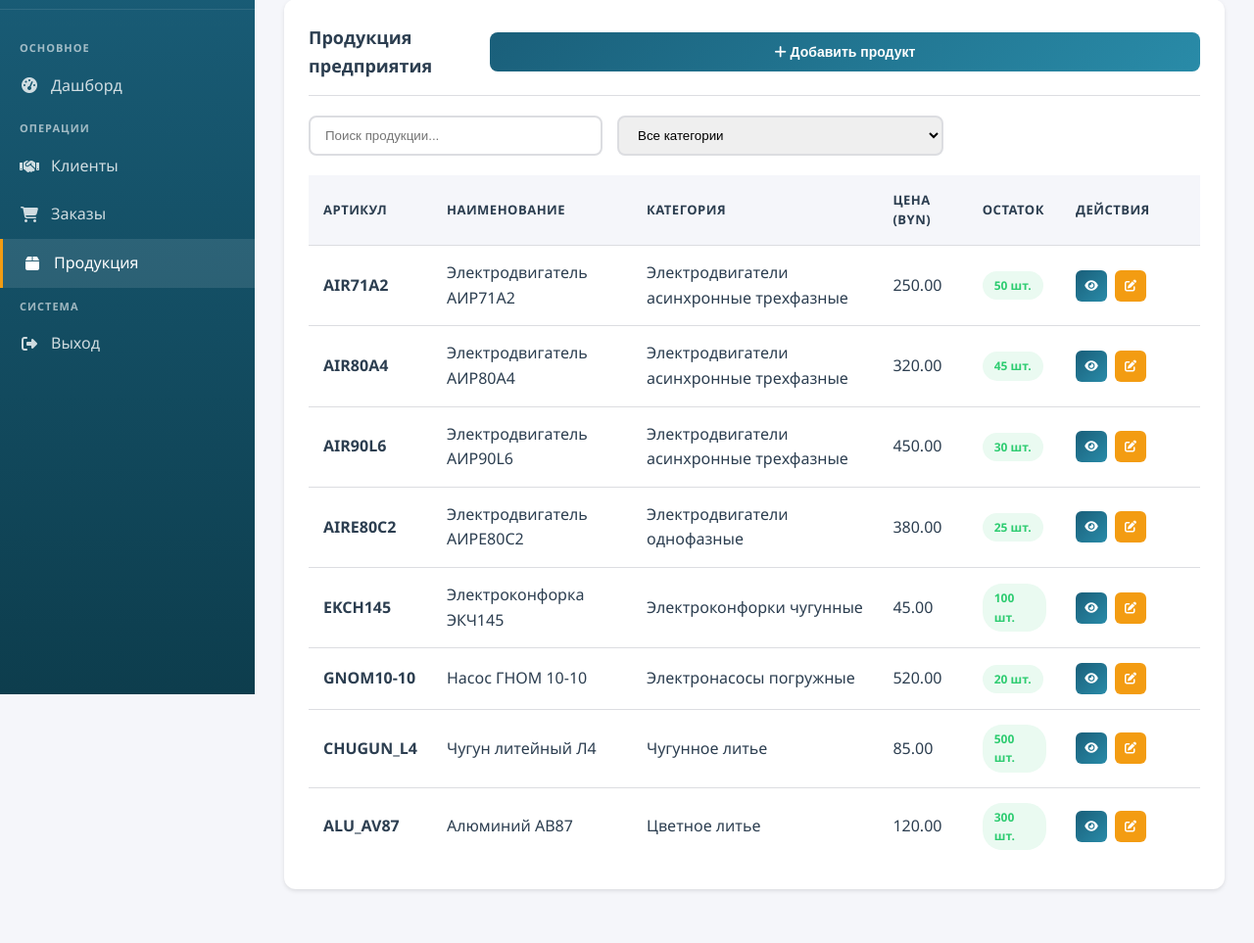
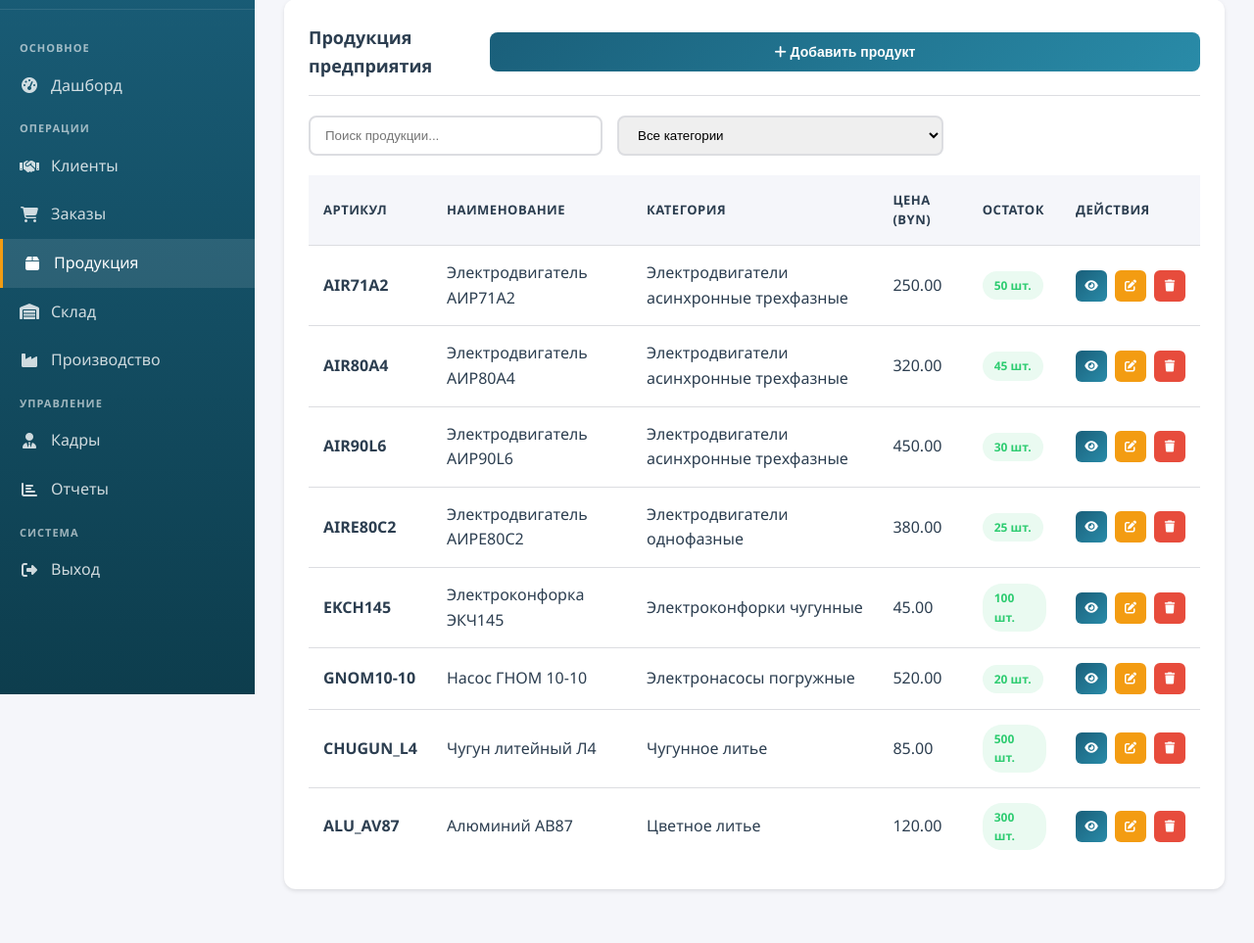
Before and after one commit to Pufik1/PolesEM, a PHP site: page /polesie_system/modules/products/index.php in a window 1280 px wide. Shown: the part 91-1054 px from the top of the page at 98% size. Run offline with PHP 8.4, Linux system fonts and the light colour scheme; a user stored in the database is signed in; data comes from the database, SQL or seed files in the repository.

Commit message:
update branch

```diff
--- a/polesie_system/assets/css/style.css
+++ b/polesie_system/assets/css/style.css
@@ -741,7 +741,7 @@ body {
 
 /* Danger Button */
 .btn-danger {
-    background: var(--error-color);
+    background: var(--danger-color);
     color: white;
 }
 
@@ -751,6 +751,6 @@ body {
 
 /* Badge Danger */
 .badge-danger {
-    background: var(--error-color);
-    color: white;
+    background: #fdedec;
+    color: var(--danger-color);
 }
--- a/polesie_system/modules/products/index.php
+++ b/polesie_system/modules/products/index.php
@@ -173,6 +173,32 @@ try {
                     <i class="fas fa-box"></i>
                     <span>Продукция</span>
                 </a>
+                <a href="../warehouse/index.php" class="menu-item">
+                    <i class="fas fa-warehouse"></i>
+                    <span>Склад</span>
+                </a>
+                <a href="../production/index.php" class="menu-item">
+                    <i class="fas fa-industry"></i>
+                    <span>Производство</span>
+                </a>
+
+                <div class="menu-category">Управление</div>
+                <a href="../hr/index.php" class="menu-item">
+                    <i class="fas fa-user-tie"></i>
+                    <span>Кадры</span>
+                </a>
+                <a href="../reports/index.php" class="menu-item">
+                    <i class="fas fa-chart-bar"></i>
+                    <span>Отчеты</span>
+                </a>
+
+                <?php if ($userRole === 'admin'): ?>
+                <div class="menu-category">Администрирование</div>
+                <a href="../users/index.php" class="menu-item">
+                    <i class="fas fa-users"></i>
+                    <span>Пользователи</span>
+                </a>
+                <?php endif; ?>
 
                 <div class="menu-category">Система</div>
                 <a href="../../logout.php" class="menu-item">
```
Also changed, not shown: 1 other file.
